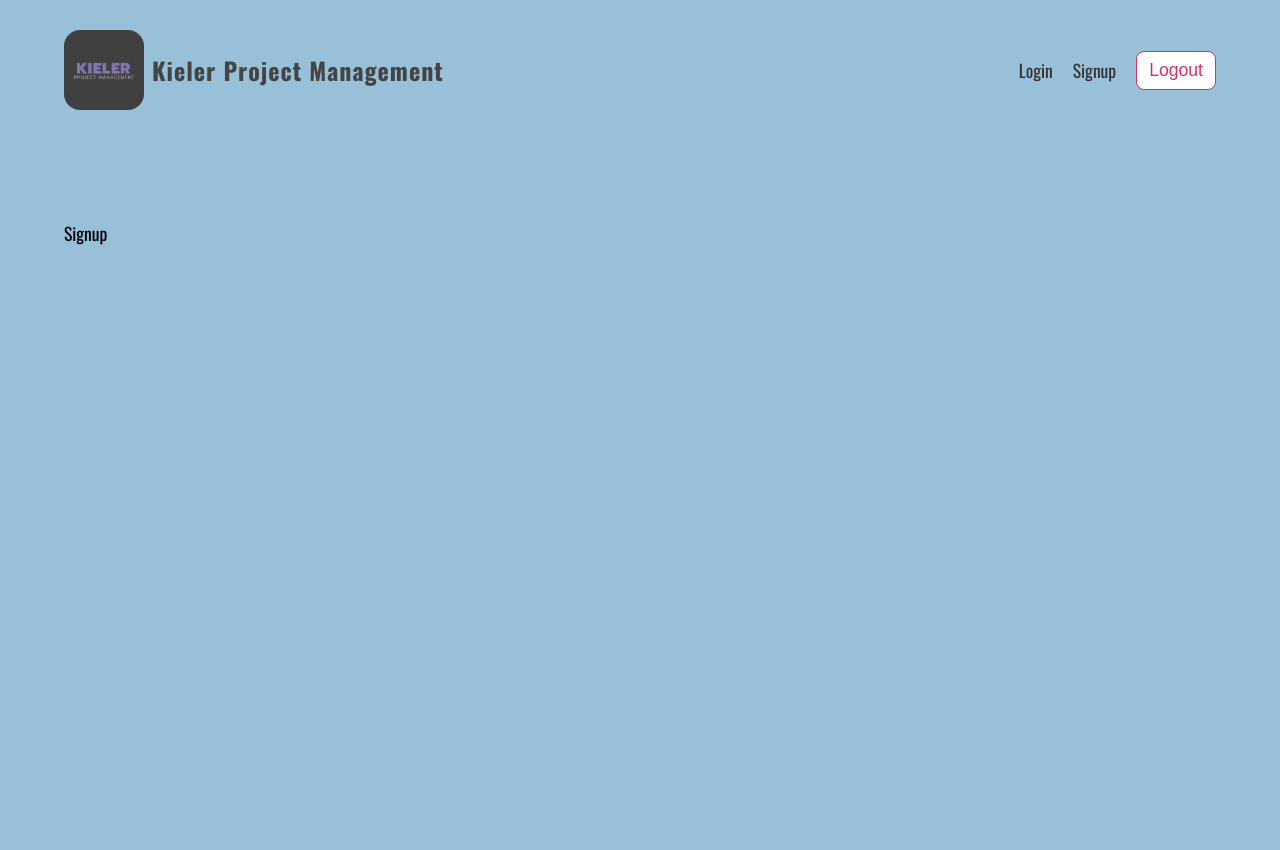
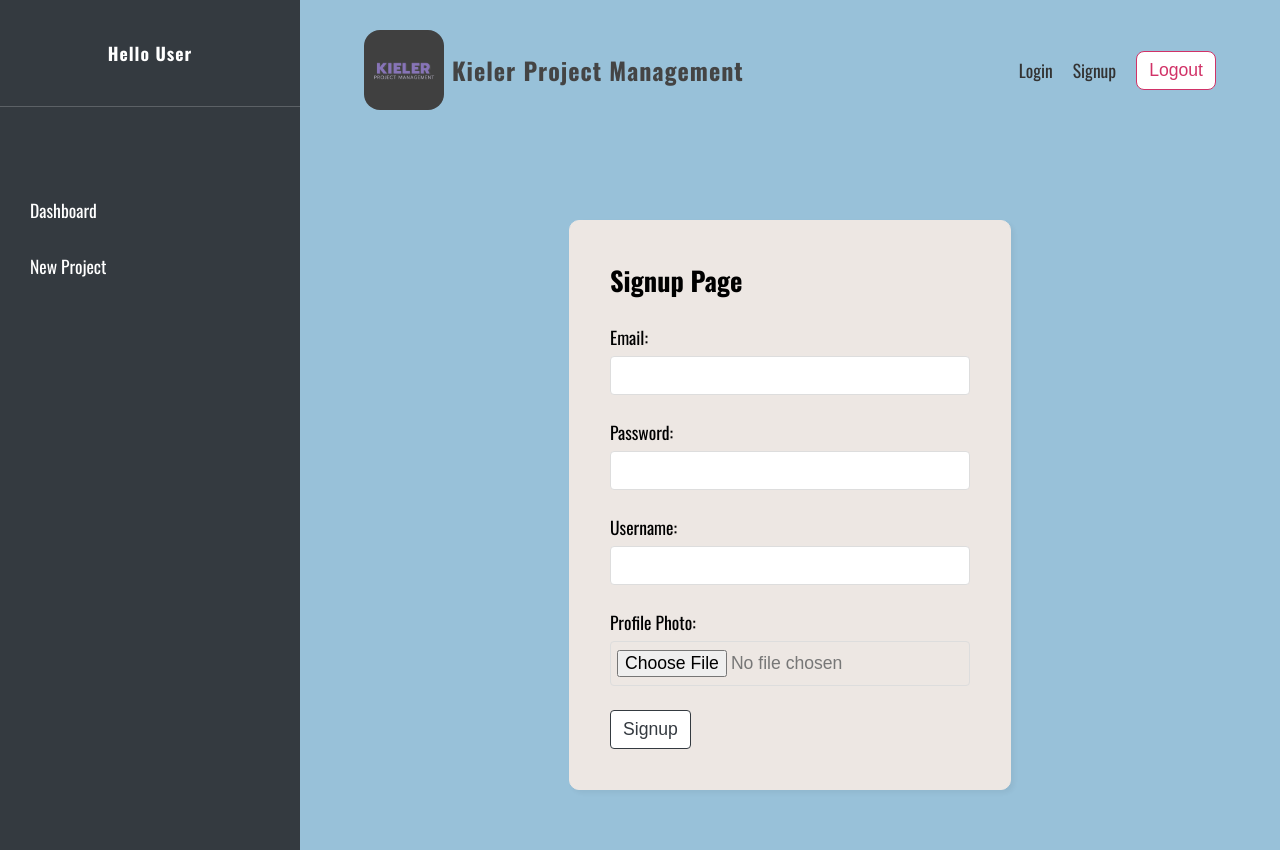
Before and after one commit to onurtufekci34/kielerprojectmanagement, a React (Vite) app: page /signup in a window 1280 px wide. Before the commit the page ends 800 px from the top, so only its background shows below. Built offline with nearby package versions, Linux system fonts and the light colour scheme; no server answers.

Commit message:
sidebar and signup created

```diff
--- a/src/App.jsx
+++ b/src/App.jsx
@@ -7,6 +7,7 @@ import Login from './pages/login/Login'
 import Signup from './pages/signup/Signup'
 import Projekt from './pages/projekt/Projekt'
 import Navbar from './components/Navbar'
+import Sidebar from './components/Sidebar'
 
 function App() {
 
@@ -15,6 +16,7 @@ function App() {
 
    <div className='App'>
    <BrowserRouter>
+   <Sidebar/>
     <div className="container">
       <Navbar/>
       <Routes>
--- /dev/null
+++ b/src/components/Sidebar.css
@@ -0,0 +1,48 @@
+
+.sidebar {
+    width: 300px;
+    min-width: 300px;
+    background: var(--primary-color);
+    min-height: 100vh;
+    box-sizing: border-box;
+    position: relative;
+    color: #fff;
+  }
+  .sidebar-content {
+    position: fixed;
+    width: inherit;
+  }
+  .sidebar .user {
+    font-weight: bold;
+    text-align: center;
+    letter-spacing: 1px;
+    padding: 40px 30px;
+    border-bottom: 1px solid rgba(255,255,255,0.2);
+  }
+  .sidebar .links {
+    margin-top: 80px;
+    margin-left: 20px;
+  }
+  .sidebar .links li {
+    margin-top: 10px;
+  }
+  .sidebar .links a {
+    display: flex;
+    padding: 10px;
+    text-decoration: none;
+    width: 100%;
+    color: #fff;
+    box-sizing: border-box;
+  }
+  .sidebar .links img {
+    margin-right: 10px;
+    filter: invert(100%);
+  }
+  .sidebar .links a.active {
+    color: #000;
+    background: var(--bg-color);
+    border-radius: 20px 0 0 20px;
+  }
+  .sidebar .links .active img {
+    filter: invert(40%);
+  }
--- /dev/null
+++ b/src/components/Sidebar.jsx
@@ -0,0 +1,29 @@
+import './Sidebar.css'
+import {NavLink} from 'react-router-dom'
+
+
+export default function Sidebar() {
+  return (
+    <div className='sidebar'>
+      <div className='sidebar-content'>
+        <div className='user'>
+          <p>Hello User</p>
+        </div>
+        <nav className='links'>
+          <ul>
+            <li>
+              <NavLink to="/">
+                <span>Dashboard</span>
+              </NavLink>
+            </li>
+            <li>
+              <NavLink to="/create">
+                <span>New Project</span>
+              </NavLink>
+            </li>
+          </ul>
+        </nav>
+      </div>
+    </div>
+  )
+}
--- a/src/pages/signup/Signup.css
+++ b/src/pages/signup/Signup.css
@@ -0,0 +1,10 @@
+
+.auth-form {
+    max-width: 360px;
+    margin: 60px auto;
+    padding: 40px;
+    border: 1px solid #ede7e3;
+    box-shadow: 3px 3px 5px rgba(0,0,0,0.05);
+    background: #ede7e3;
+    border-radius: 10px;
+  }
--- a/src/pages/signup/Signup.jsx
+++ b/src/pages/signup/Signup.jsx
@@ -1,7 +1,35 @@
 import './Signup.css'
+import {useState} from 'react'
 
 export default function Signup() {
+
+  const [email,setEmail]= useState('')
+  const [password,setPassword] = useState('')
+  const [displayName,setDisplayName] = useState('')
+  const [thumbnail,setThumbnail] = useState(null)
+
+
+
   return (
-    <div>Signup</div>
+    <form className='auth-form'>
+    <h2>Signup Page</h2>
+    <label>
+      <span>Email:</span>
+      <input type="email" required value={email} onChange={(e)=>setEmail(e.target.value)} />
+    </label>
+    <label>
+      <span>Password:</span>
+      <input type="password" required value={password} onChange={(e)=>setPassword(e.target.value)} />
+    </label>
+    <label>
+      <span>Username:</span>
+      <input type="text" required value={displayName} onChange={(e)=>setDisplayName(e.target.value)} />
+    </label>
+    <label>
+      <span>Profile Photo:</span>
+      <input type="file" required />
+    </label>
+    <button className='btn'>Signup</button>
+  </form>
   )
 }
```
